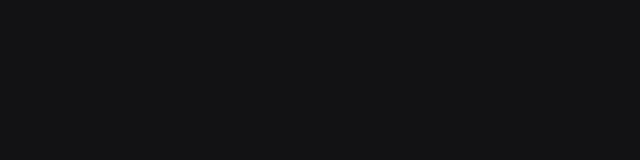
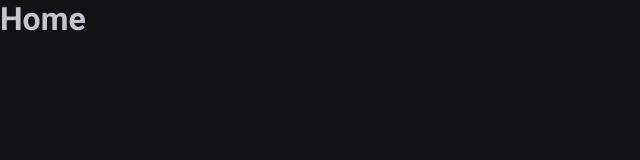
Before and after one commit to thiagohrcosta/Ignite-Timer-Typescript, a React (Vite) app: page / in a window 1280 px wide. Shown: the top 160 px of the page, without its empty margins (0-640 px from the left). Built offline with nearby package versions, Linux system fonts and the light colour scheme.

Commit message:
Adding react router dom and pages

```diff
--- a/package.json
+++ b/package.json
@@ -12,6 +12,7 @@
   "dependencies": {
     "react": "^18.2.0",
     "react-dom": "^18.2.0",
+    "react-router-dom": "^6.3.0",
     "styled-components": "^5.3.5"
   },
   "devDependencies": {
--- a/src/App.tsx
+++ b/src/App.tsx
@@ -1,10 +1,16 @@
 import { ThemeProvider } from 'styled-components'
+import { Router } from './Router'
 import { GlobalStyle } from './styles/global'
 import { defaultTheme } from './styles/themes/default'
+
+import { BrowserRouter } from 'react-router-dom'
 
 export function App() {
   return (
     <ThemeProvider theme={defaultTheme}>
+      <BrowserRouter>
+        <Router />
+      </BrowserRouter>
       <GlobalStyle />
     </ThemeProvider>
   )
--- /dev/null
+++ b/src/Router.tsx
@@ -0,0 +1,12 @@
+import { Routes, Route } from 'react-router-dom'
+import History from './pages/History'
+import { Home } from './pages/Home'
+
+export function Router() {
+  return (
+    <Routes>
+      <Route path="/" element={<Home />} />
+      <Route path="/history" element={<History />} />
+    </Routes>
+  )
+}
--- /dev/null
+++ b/src/pages/History.tsx
@@ -0,0 +1,7 @@
+export default function History() {
+  return (
+    <>
+      <p>Hisotry</p>
+    </>
+  )
+}
--- /dev/null
+++ b/src/pages/Home.tsx
@@ -0,0 +1,3 @@
+export function Home() {
+  return <h1>Home</h1>
+}
```
Also changed, not shown: 1 other file (tests, documents, lock files or other folders).
